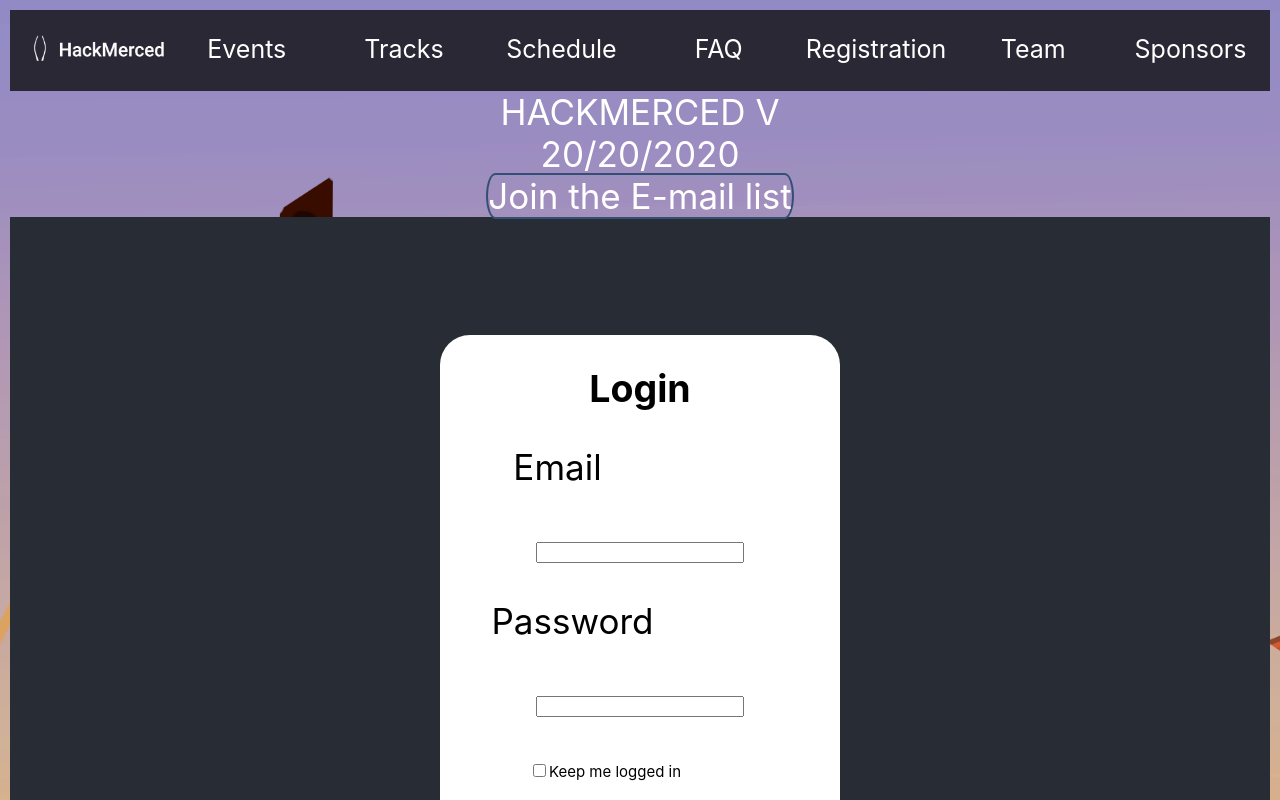
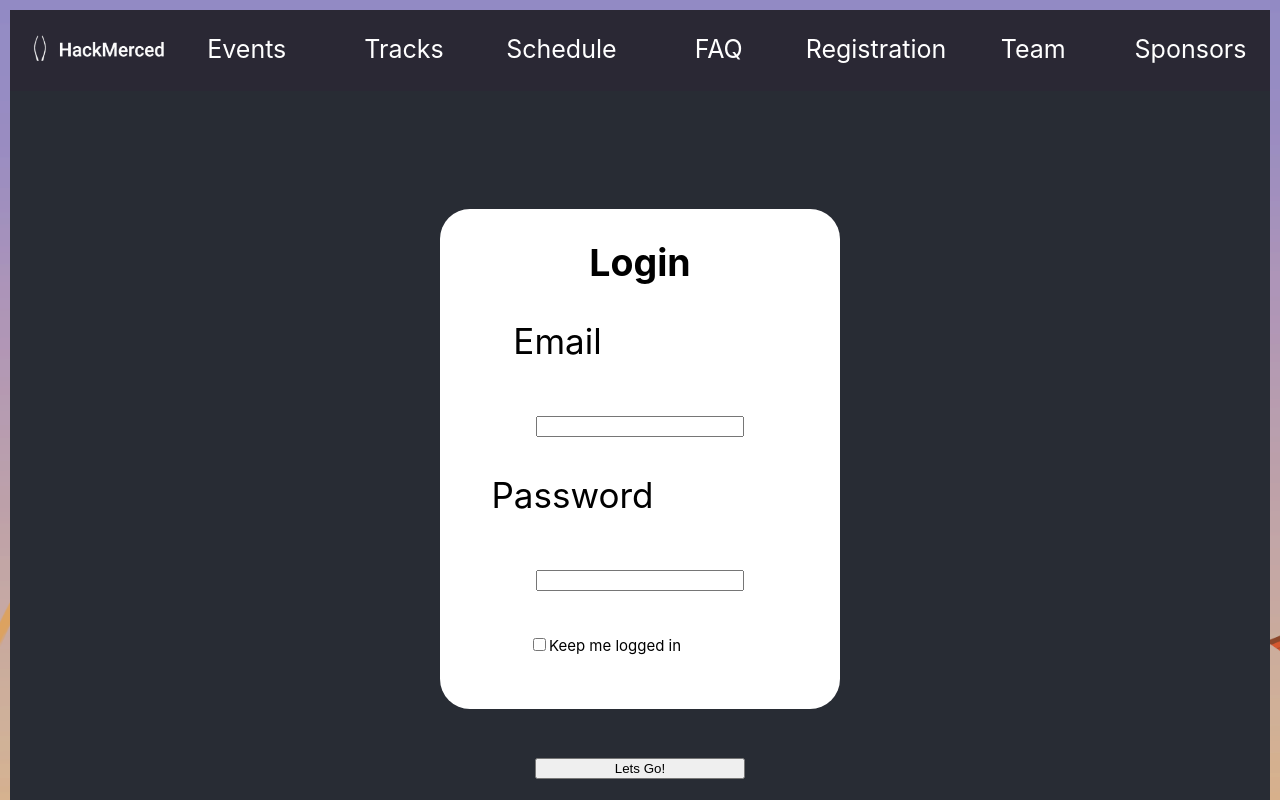
Before and after one commit to HackMerced/Hackm, a React (Create React App) app in the folder client/: page /login in a window 1280 px wide. Shown: the top 800 px of the page. Built offline with nearby package versions, Linux system fonts and the light colour scheme; no server answers.

Commit message:
Update client/src/App.js
Co-Authored-By: Shiv Gupta <shivanshu.gupta@gmail.com>

```diff
--- a/client/src/App.js
+++ b/client/src/App.js
@@ -7,7 +7,6 @@
   return (
     <React.Fragment> 		{/* This allows children, and removal of unnecessary <div> wrapper */}
       <NavigationBar />
-      <Title />
       <Main /> 		{/* Link to React Router */}
       <Footer />	{/* Link to Footer.js */}
     </React.Fragment>
```
